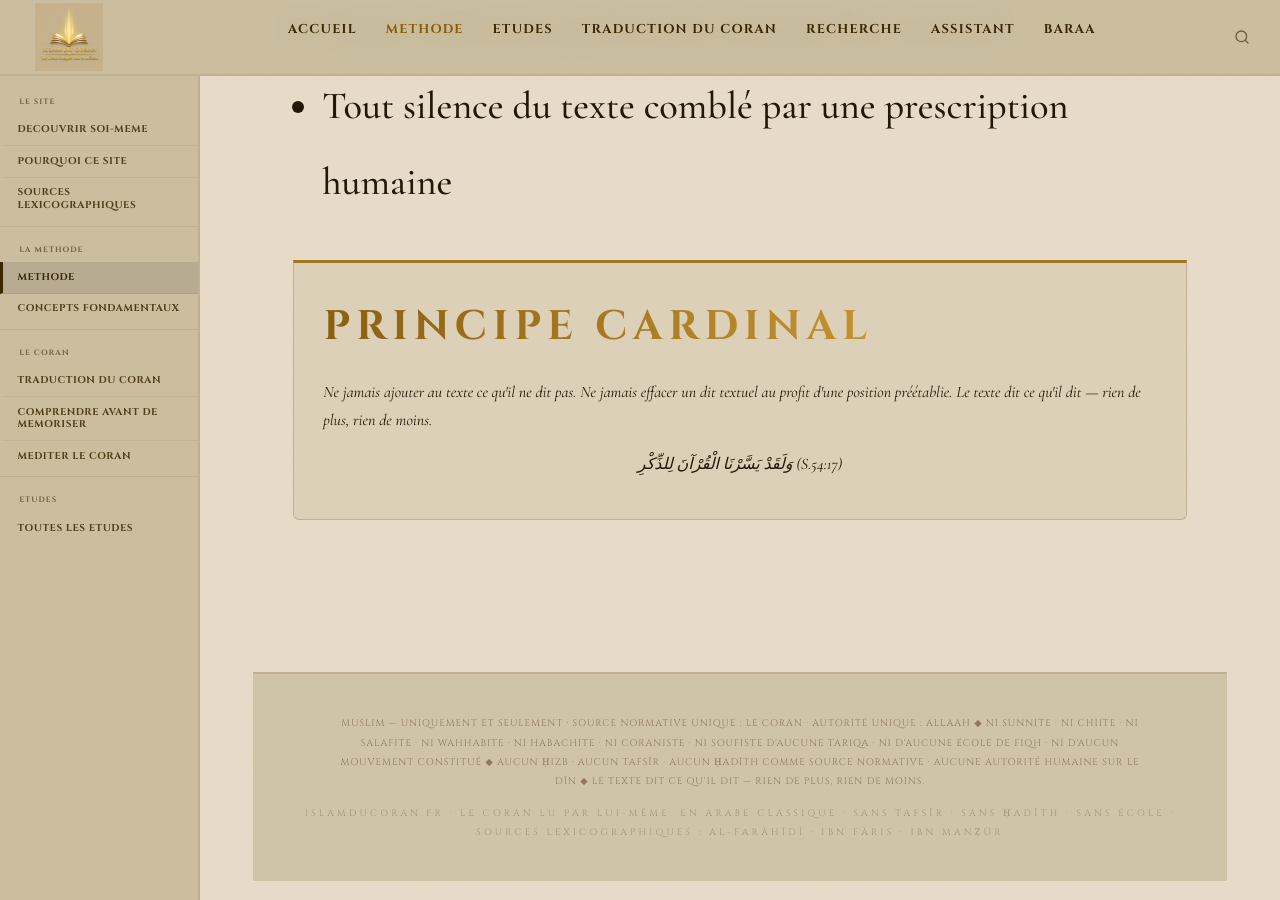
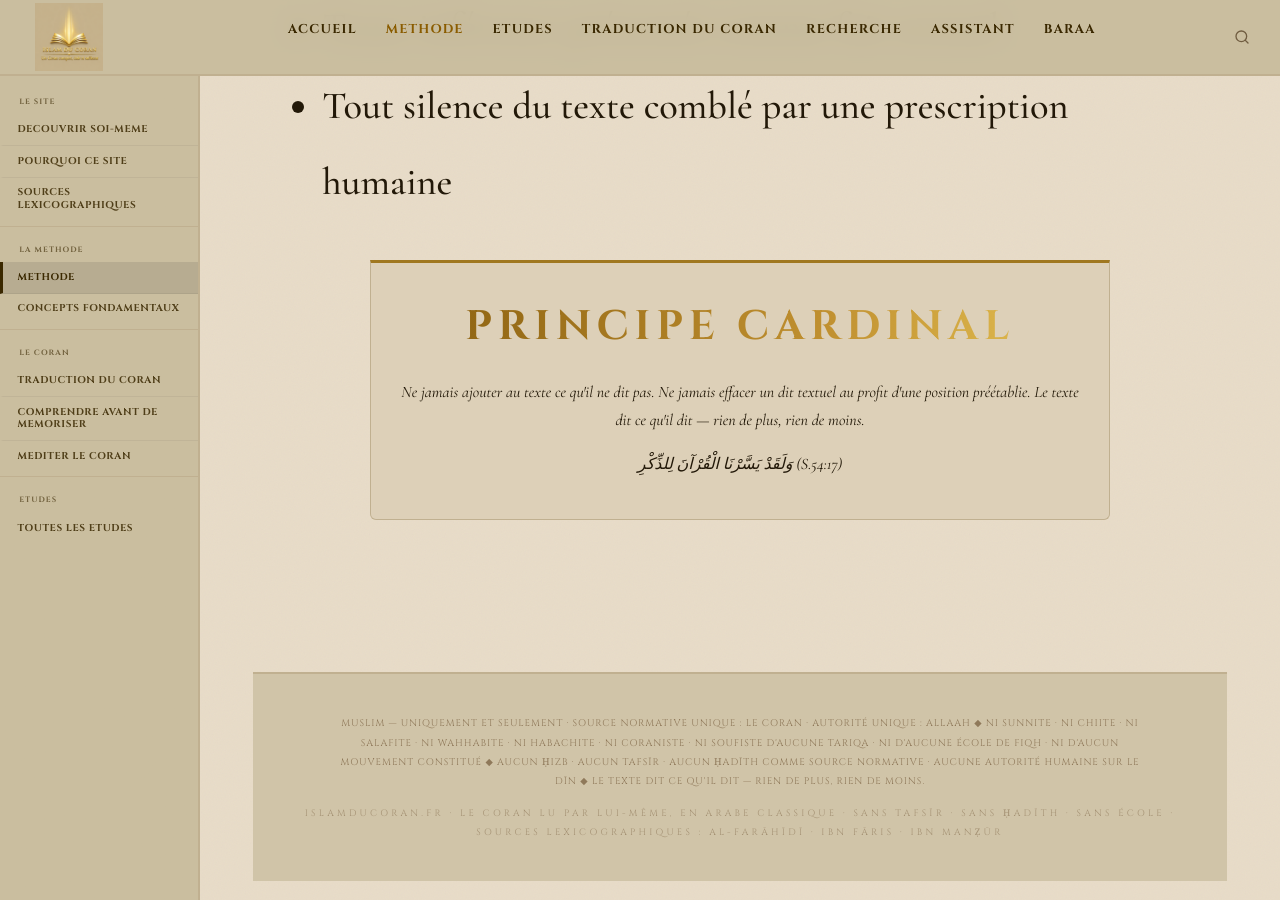
Before and after one commit to Makhuwcoder/islamducoran, a Jekyll site: the page built from methode.md, in a window 1280 px wide and 900 px high, scrolled down 2759 px. Built offline with Jekyll 4.4.1, drawn with Linux system fonts in a browser that asks for light colours.

Commit message:
methode.md: centrage du bloc Principe cardinal

```diff
--- a/methode.md
+++ b/methode.md
@@ -81,10 +81,10 @@ permalink: /methode/
 <li>Tout silence du texte comblé par une prescription humaine</li>
 </ul>
 
-<div class="declaration" style="margin-top:2.5rem">
+<div class="declaration" style="margin-top:2.5rem; text-align:center; max-width:740px; margin-left:auto; margin-right:auto;">
   <span class="declaration__label">Principe cardinal</span>
   <p>Ne jamais ajouter au texte ce qu'il ne dit pas. Ne jamais effacer un dit textuel au profit d'une position préétablie. Le texte dit ce qu'il dit — rien de plus, rien de moins.</p>
-  <p style="margin-top:.7rem; font-style:italic; text-align:center">وَلَقَدْ يَسَّرْنَا الْقُرْآنَ لِلذِّكْرِ (S.54:17)</p>
+  <p style="margin-top:.7rem; font-style:italic;">وَلَقَدْ يَسَّرْنَا الْقُرْآنَ لِلذِّكْرِ (S.54:17)</p>
 </div>
 
   </div><!-- .page-body -->
```
